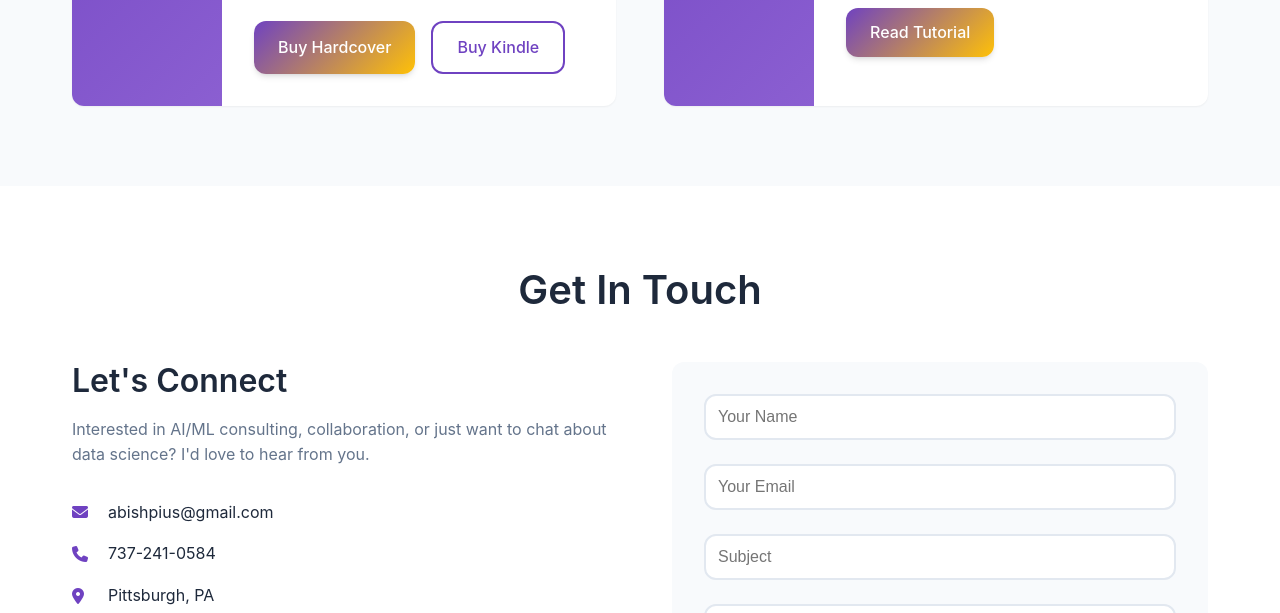
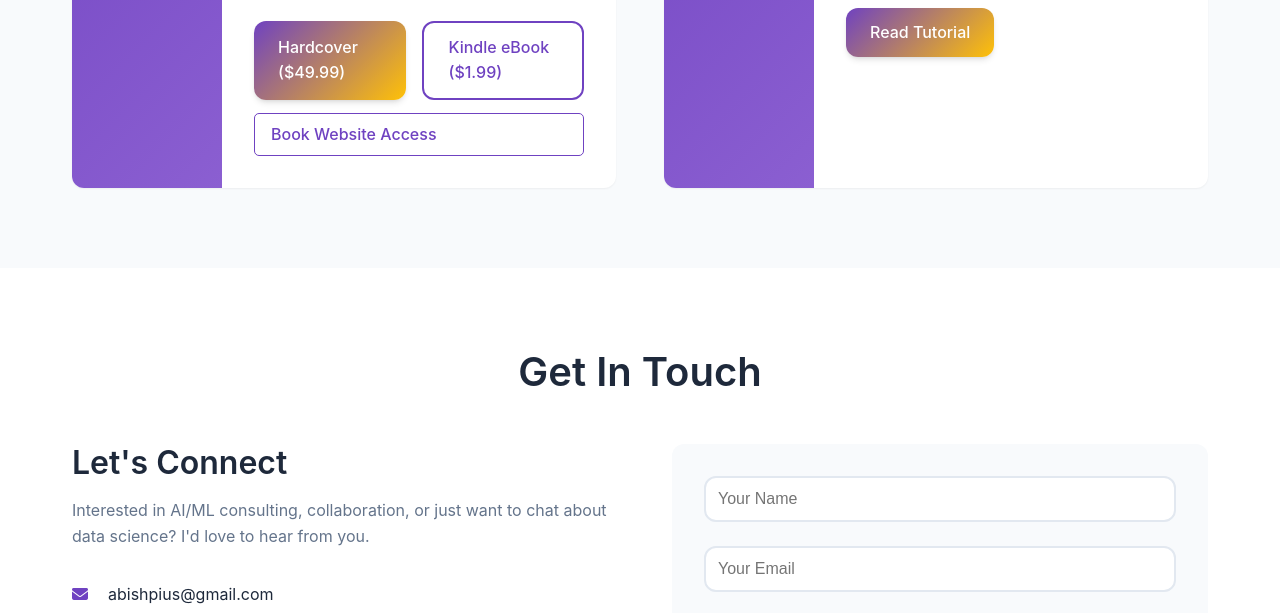
Before and after one commit to abishpius/Abishpius, a plain HTML site: page index.html in a window 1280 px wide. Shown: the part 4114-4727 px from the top of the page. Drawn offline with Linux system fonts and the light colour scheme.

Commit message:
feat: Add 'The Professional's Introduction to Data Science with Python' book entry and remove redundant HTML boilerplate.

```diff
--- a/index.html
+++ b/index.html
@@ -234,9 +234,12 @@
                         <div class="book-status">
                             <span class="status-badge published">Published</span>
                         </div>
-                        <div style="display: flex; gap: 1rem;">
-                            <a href="https://www.amazon.com/dp/B0G3HV8TBL" target="_blank" class="btn btn-primary">Buy Hardcover</a>
-                            <a href="https://www.amazon.com/dp/B0G39M1KQM" target="_blank" class="btn btn-secondary">Buy Kindle</a>
+                        <div class="book-links" style="display: flex; flex-direction: column; gap: 0.8rem;">
+                            <div style="display: flex; gap: 1rem;">
+                                <a href="https://kdp.amazon.com/amazon-dp-action/us/dualbookshelf.marketplacelink/B0G3HV8TBL" target="_blank" class="btn btn-primary">Hardcover ($49.99)</a>
+                                <a href="https://kdp.amazon.com/amazon-dp-action/us/dualbookshelf.marketplacelink/B0G39M1KQM" target="_blank" class="btn btn-secondary">Kindle eBook ($1.99)</a>
+                            </div>
+                            <a href="https://abishpius.github.io/data-science-book/" target="_blank" class="btn btn-outline" style="text-align: center; border: 1px solid var(--primary-color); color: var(--primary-color); padding: 0.5rem 1rem; border-radius: 5px; text-decoration: none; transition: all 0.3s ease;">Book Website Access</a>
                         </div>
                     </div>
                 </div>
```
Also changed, not shown: 1 other file.
